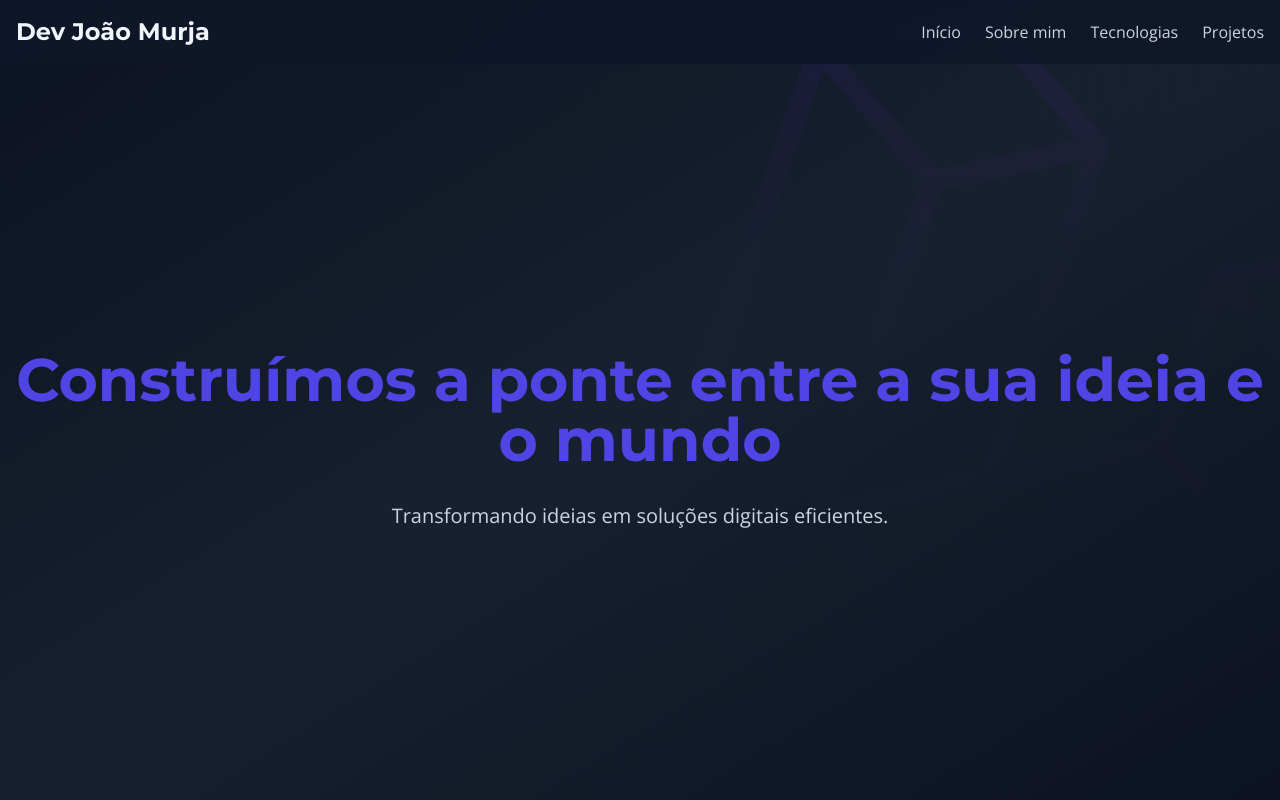
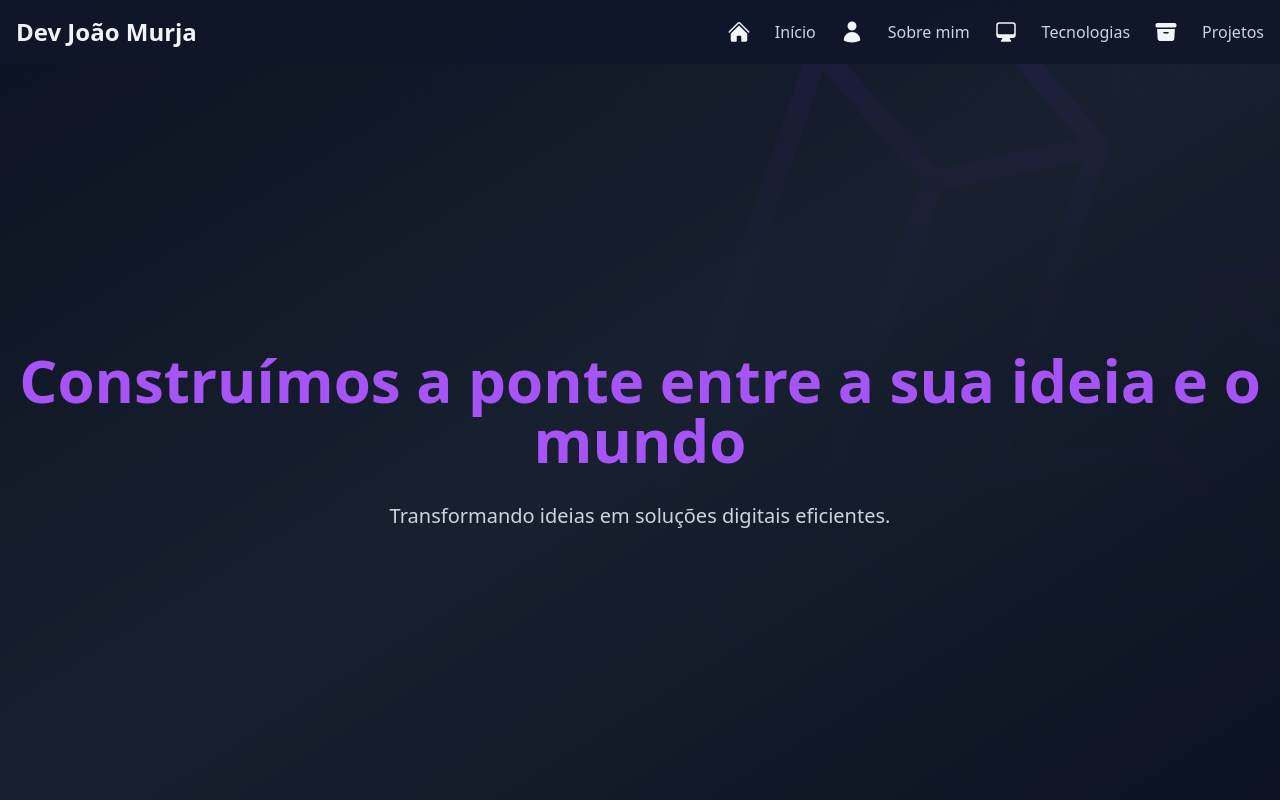
Before and after one commit to Jmurja/Jmurja.github.io, a website: page index.html in a window 1280 px wide. Shown: the top 800 px of the page. Drawn offline with nearby package versions, Linux system fonts and the light colour scheme.

Commit message:
Tailwind Installed and Add Svg's Filles

```diff
--- a/index.html
+++ b/index.html
@@ -7,30 +7,8 @@
 	<link rel="shortcut icon" href="img/favicon.png" type="image/x-icon">
 	<link href="https://fonts.googleapis.com/css2?family=Montserrat:wght@400;700&family=Open+Sans:wght@400;600&display=swap" rel="stylesheet">
 	<script src="https://cdn.tailwindcss.com"></script>
-	<script>
-		tailwind.config = {
-			theme: {
-				extend: {
-					fontFamily: {
-						sans: ['Open Sans', 'sans-serif'],
-						heading: ['Montserrat', 'sans-serif'],
-					},
-					colors: {
-						primary: '#4f46e5',
-						secondary: '#3730a3',
-					},
-					animation: {
-						'spin-slow': 'spin 3s linear infinite',
-					}
-				}
-			},
-			darkMode: 'class',
-		}
-	</script>
-	<!-- Font Awesome para ícones -->
 	<script src="https://kit.fontawesome.com/SEU_KIT.js" crossorigin="anonymous"></script>
-	<!-- Seu CSS personalizado -->
-	<link rel="stylesheet" href="style.css">
+	<link rel="stylesheet" href="output.css">
 </head>
 <body class="bg-slate-900 text-slate-100 font-sans">
 <!-- Loader -->
@@ -55,9 +33,26 @@
 		</div>
 		<!-- Menu desktop -->
 		<ul class="hidden md:flex space-x-6">
+			<svg xmlns="http://www.w3.org/2000/svg" viewBox="0 0 24 24" fill="currentColor" class="size-6">
+				<path d="M11.47 3.841a.75.75 0 0 1 1.06 0l8.69 8.69a.75.75 0 1 0 1.06-1.061l-8.689-8.69a2.25 2.25 0 0 0-3.182 0l-8.69 8.69a.75.75 0 1 0 1.061 1.06l8.69-8.689Z" />
+				<path d="m12 5.432 8.159 8.159c.03.03.06.058.091.086v6.198c0 1.035-.84 1.875-1.875 1.875H15a.75.75 0 0 1-.75-.75v-4.5a.75.75 0 0 0-.75-.75h-3a.75.75 0 0 0-.75.75V21a.75.75 0 0 1-.75.75H5.625a1.875 1.875 0 0 1-1.875-1.875v-6.198a2.29 2.29 0 0 0 .091-.086L12 5.432Z" />
+			</svg>
 			<li><a href="#home" class="text-slate-300 hover:text-primary transition">Início</a></li>
+			<svg xmlns="http://www.w3.org/2000/svg" viewBox="0 0 24 24" fill="currentColor" class="size-6">
+				<path fill-rule="evenodd" d="M7.5 6a4.5 4.5 0 1 1 9 0 4.5 4.5 0 0 1-9 0ZM3.751 20.105a8.25 8.25 0 0 1 16.498 0 .75.75 0 0 1-.437.695A18.683 18.683 0 0 1 12 22.5c-2.786 0-5.433-.608-7.812-1.7a.75.75 0 0 1-.437-.695Z" clip-rule="evenodd" />
+			</svg>
+
 			<li><a href="#about" class="text-slate-300 hover:text-primary transition">Sobre mim</a></li>
+			<svg xmlns="http://www.w3.org/2000/svg" viewBox="0 0 24 24" fill="currentColor" class="size-6">
+				<path fill-rule="evenodd" d="M2.25 5.25a3 3 0 0 1 3-3h13.5a3 3 0 0 1 3 3V15a3 3 0 0 1-3 3h-3v.257c0 .597.237 1.17.659 1.591l.621.622a.75.75 0 0 1-.53 1.28h-9a.75.75 0 0 1-.53-1.28l.621-.622a2.25 2.25 0 0 0 .659-1.59V18h-3a3 3 0 0 1-3-3V5.25Zm1.5 0v7.5a1.5 1.5 0 0 0 1.5 1.5h13.5a1.5 1.5 0 0 0 1.5-1.5v-7.5a1.5 1.5 0 0 0-1.5-1.5H5.25a1.5 1.5 0 0 0-1.5 1.5Z" clip-rule="evenodd" />
+			</svg>
+
 			<li><a href="#skills" class="text-slate-300 hover:text-primary transition">Tecnologias</a></li>
+			<svg xmlns="http://www.w3.org/2000/svg" viewBox="0 0 24 24" fill="currentColor" class="size-6">
+				<path d="M3.375 3C2.339 3 1.5 3.84 1.5 4.875v.75c0 1.036.84 1.875 1.875 1.875h17.25c1.035 0 1.875-.84 1.875-1.875v-.75C22.5 3.839 21.66 3 20.625 3H3.375Z" />
+				<path fill-rule="evenodd" d="m3.087 9 .54 9.176A3 3 0 0 0 6.62 21h10.757a3 3 0 0 0 2.995-2.824L20.913 9H3.087Zm6.163 3.75A.75.75 0 0 1 10 12h4a.75.75 0 0 1 0 1.5h-4a.75.75 0 0 1-.75-.75Z" clip-rule="evenodd" />
+			</svg>
+
 			<li><a href="#projects" class="text-slate-300 hover:text-primary transition">Projetos</a></li>
 		</ul>
 	</div>
@@ -74,7 +69,7 @@
 <section id="home" class="relative bg-gradient-to-br from-slate-900 via-slate-800 to-slate-900 text-slate-100 w-full h-screen flex items-center justify-center pt-20">
 	<div class="absolute inset-0 bg-cover bg-center opacity-20" style="background-image: url('img/background.png');"></div>
 	<div class="container mx-auto text-center space-y-8 relative z-10 px-4">
-		<h2 class="text-4xl sm:text-5xl md:text-6xl font-extrabold text-primary font-heading animate-pulse">
+		<h2 class="text-4xl sm:text-5xl md:text-6xl font-extrabold text-primary font-heading animate-pulse text-purple-500">
 			Construímos a ponte entre a sua ideia e o mundo
 		</h2>
 		<p class="text-lg sm:text-xl text-slate-300 max-w-2xl mx-auto">
@@ -87,11 +82,11 @@
 <section id="about" class="py-10 md:py-20 bg-slate-800">
 	<div class="container mx-auto flex flex-col md:flex-row items-center px-4 space-y-8 md:space-y-0 md:space-x-8">
 		<div class="md:w-1/2 text-center md:text-left space-y-6">
-			<h2 class="text-3xl md:text-4xl font-bold text-primary font-heading">Sobre Mim</h2>
+			<h2 class="text-3xl md:text-4xl font-bold text-primary font-heading text-purple-500">Sobre Mim</h2>
 			<p class="max-w-lg text-base md:text-lg text-slate-300 leading-relaxed">
 				Olá! Meu nome é João Murja, tenho 18 anos e estou no mundo da programação desde 2020, quando realizei um curso técnico em Programação Web. Atualmente, estou cursando faculdade e estagiando na área, sempre em busca de novos desafios para aprimorar minhas habilidades e explorar novas tecnologias.
 			</p>
-			<a href="#projects" class="inline-block mt-4 px-8 py-3 bg-primary text-white font-semibold rounded hover:bg-secondary transition hover:scale-105 transform">Veja meus projetos</a>
+			<a href="#projects" class="inline-block mt-4 px-8 py-3 bg-primary text-white font-semibold rounded hover:bg-secondary transition hover:scale-105 transform bg-purple-800">Veja meus projetos</a>
 		</div>
 		<div class="md:w-1/2 mt-8 md:mt-0 flex justify-center">
 			<div class="relative group">
@@ -102,10 +97,9 @@
 	</div>
 </section>
 
-<!-- Tecnologias -->
 <section id="skills" class="bg-slate-900 py-10 md:py-20">
 	<div class="container mx-auto text-center px-4">
-		<h2 class="text-3xl md:text-4xl font-bold mb-12 text-primary font-heading">Tecnologias</h2>
+		<h2 class="text-3xl md:text-4xl font-bold mb-12 text-primary font-heading text-purple-500">Tecnologias</h2>
 		<div class="flex flex-wrap justify-center gap-8 md:gap-12">
 			<div class="w-20 h-20 md:w-24 md:h-24 flex items-center justify-center bg-slate-800 rounded-full hover:bg-primary hover:scale-110 transition">
 				<img src="img/laravel.png" alt="Laravel" class="w-10 h-10 md:w-12 md:h-12">
@@ -129,7 +123,7 @@
 <!-- Projetos -->
 <section id="projects" class="py-10 md:py-20 bg-slate-800">
 	<div class="container mx-auto px-4">
-		<h2 class="text-3xl md:text-4xl font-bold mb-12 text-primary text-center font-heading">Projetos</h2>
+		<h2 class="text-3xl md:text-4xl font-bold mb-12 text-primary text-center font-heading text-purple-500">Projetos</h2>
 		<div class="grid grid-cols-1 sm:grid-cols-2 md:grid-cols-3 gap-10">
 			<!-- Projeto 1 -->
 			<div class="bg-slate-900 shadow-lg rounded-lg overflow-hidden transform hover:scale-105 transition group">
@@ -151,6 +145,7 @@
 <footer class="bg-slate-900 text-slate-400 py-8">
 	<div class="container mx-auto text-center space-y-4 px-4">
 		<p>&copy; 2024 João Murja. Todos os direitos reservados.</p>
+
 		<div class="flex justify-center space-x-6">
 			<a href="https://github.com/Jmurja" target="_blank" class="hover:text-primary w-10 h-10 transition transform hover:scale-110">
 				<img src="img/github.png" alt="GitHub">
@@ -166,6 +161,8 @@
 			</a>
 		</div>
 	</div>
+
+
 </footer>
 
 <button id="top-button" class="hidden fixed bottom-4 right-4 bg-primary text-white p-3 rounded-full shadow-lg transform hover:scale-110 transition">
--- /dev/null
+++ b/input.css
@@ -0,0 +1,3 @@
+@tailwind base;
+@tailwind components;
+@tailwind utilities;
--- /dev/null
+++ b/package.json
@@ -0,0 +1,5 @@
+{
+  "devDependencies": {
+    "tailwindcss": "^3.4.13"
+  }
+}
--- a/style.css
+++ /dev/null
@@ -1,25 +0,0 @@
-nav a {
-    position: relative;
-    padding-bottom: 4px;
-}
-nav a::after {
-    content: '';
-    position: absolute;
-    left: 0;
-    bottom: 0;
-    width: 0;
-    height: 2px;
-    background-color: #4f46e5;
-    transition: width 0.3s ease-out;
-}
-
-nav a:hover::after {
-    width: 100%;
-}
-
-footer a {
-    transition: transform 0.3s;
-}
-footer a:hover {
-    transform: scale(1.2);
-}
--- /dev/null
+++ b/tailwind.config.js
@@ -0,0 +1,20 @@
+/** @type {import('tailwindcss').Config} */
+module.exports = {
+  content: [],
+  theme: {
+    extend: {
+      fontFamily: {
+        sans: ['Open Sans', 'sans-serif'],
+        heading: ['Montserrat', 'sans-serif'],
+      },
+      colors: {
+        primary: '#4f46e5',
+        secondary: '#3730a3',
+      },
+      animation: {
+        'spin-slow': 'spin 3s linear infinite',
+      }
+    }
+  },
+  darkMode: 'class',
+}
```
Also changed, not shown: output.css (added), 1 other file.
